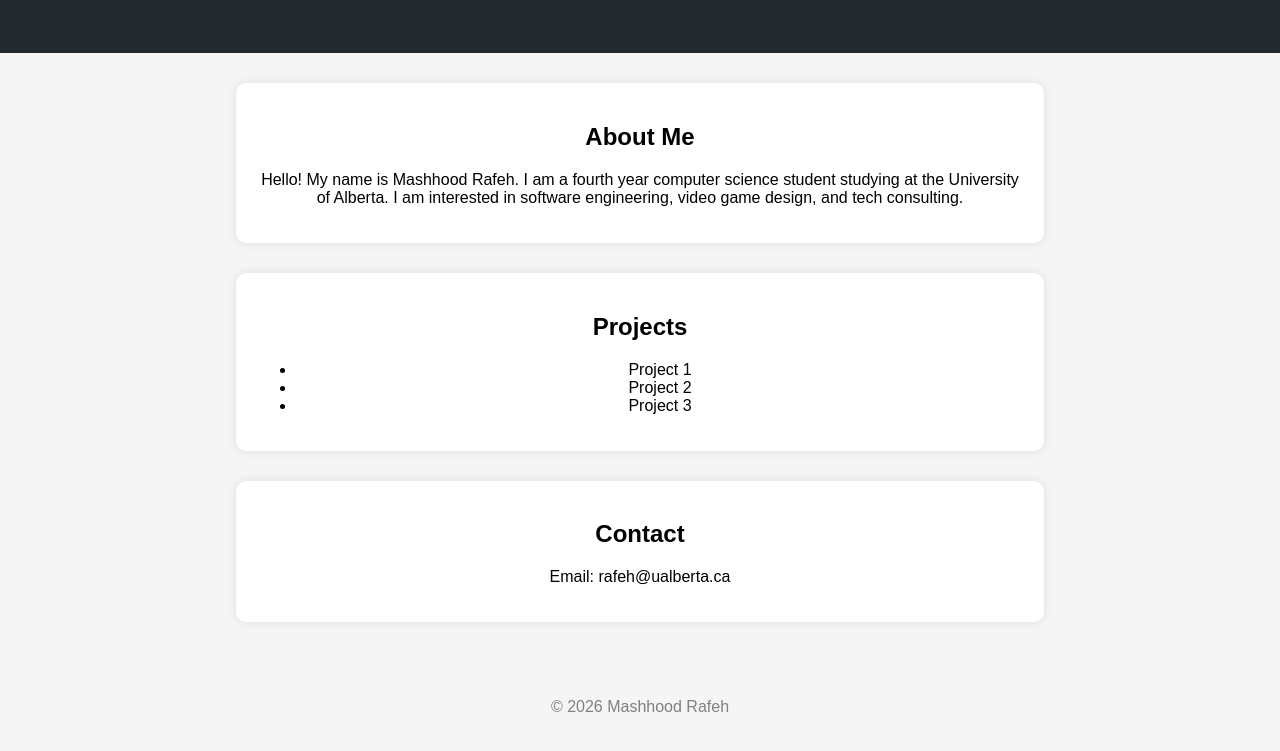
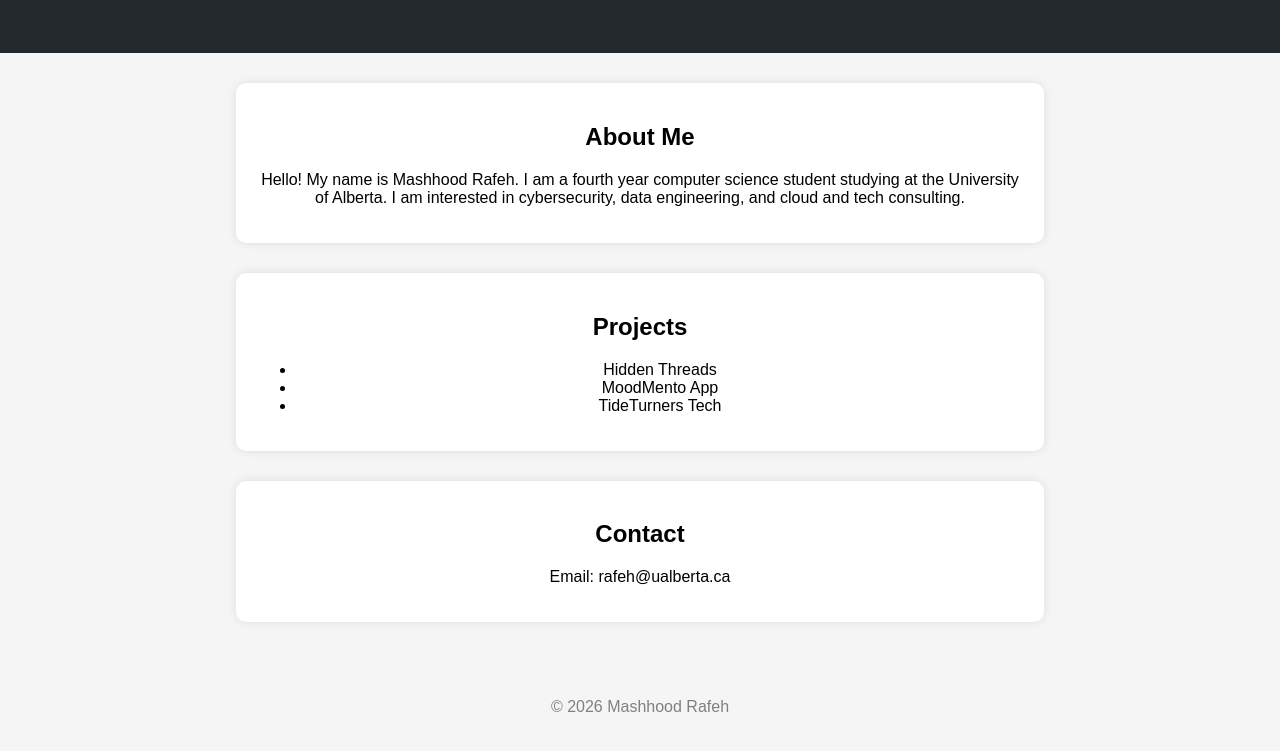
Before and after one commit to mrafeh624/mashhoodrafeh.github.io, a plain HTML site: page index.html in a window 1280 px wide. Shown: the part 141-892 px from the top of the page. Drawn offline with Linux system fonts and the light colour scheme.

Commit message:
Update index.html

```diff
--- a/index.html
+++ b/index.html
@@ -16,15 +16,15 @@
 
 <section>
 <h2>About Me</h2>
-<p>Hello! My name is Mashhood Rafeh. I am a fourth year computer science student studying at the University of Alberta. I am interested in software engineering, video game design, and tech consulting.</p>
+<p>Hello! My name is Mashhood Rafeh. I am a fourth year computer science student studying at the University of Alberta. I am interested in cybersecurity, data engineering, and cloud and tech consulting.</p>
 </section>
 
 <section>
 <h2>Projects</h2>
 <ul>
-<li>Project 1</li>
-<li>Project 2</li>
-<li>Project 3</li>
+<li>Hidden Threads</li>
+<li>MoodMento App</li>
+<li>TideTurners Tech</li>
 </ul>
 </section>
 
```
